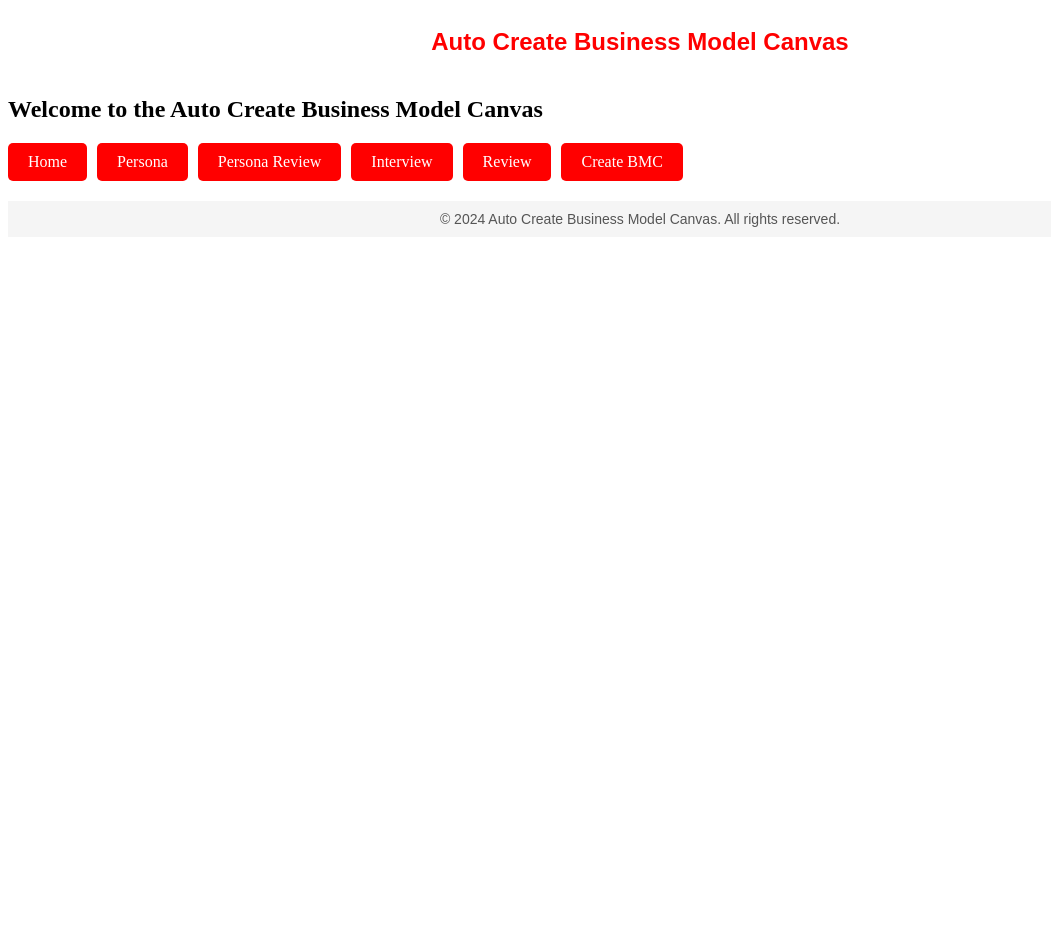
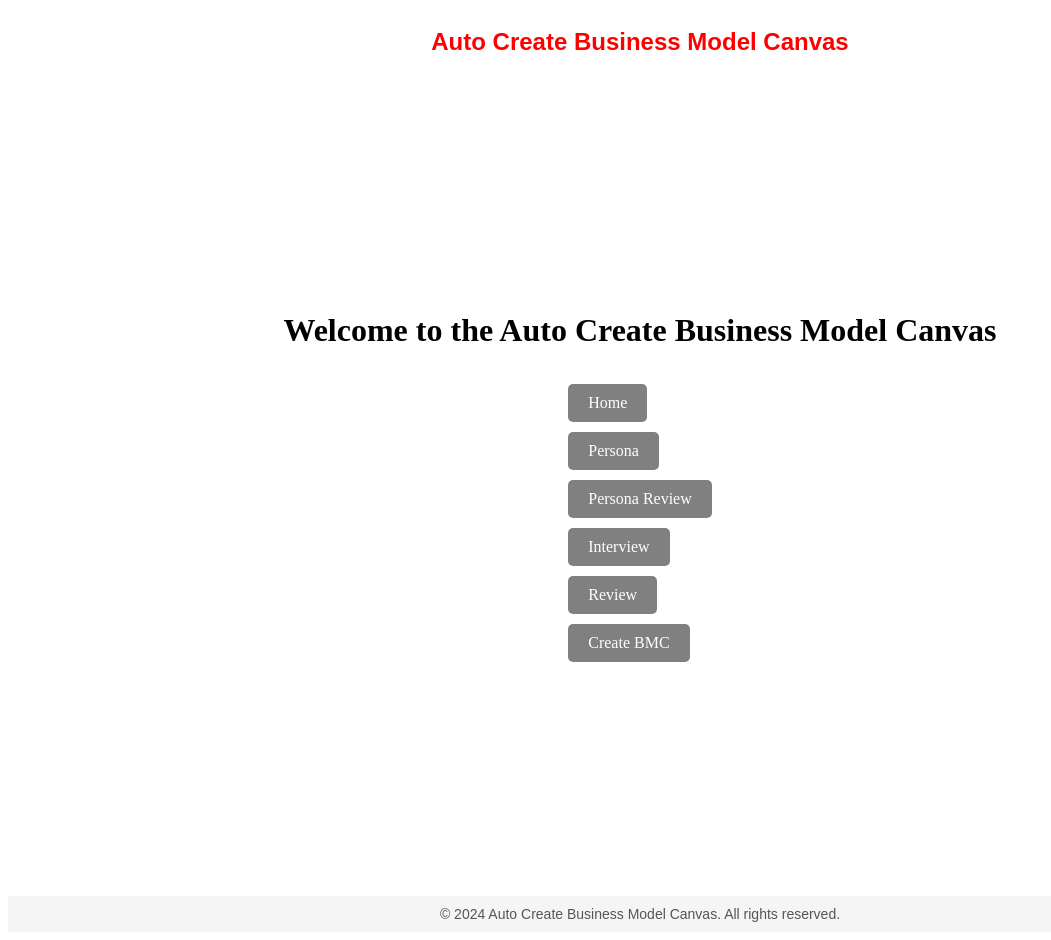
Before and after one commit to Kazuto-Ikeda/mvp-for-abmc2, a Next.js app: page / in a window 1280 px wide. Shown: the whole page, without its empty margins (0-1051 px from the left). Before the commit the page ends 800 px from the top, so only its background shows below. Built offline with nearby package versions, Linux system fonts and the light colour scheme.

Commit message:
change design top page

```diff
--- a/app/page.tsx
+++ b/app/page.tsx
@@ -9,18 +9,33 @@ export default function Home() {
     padding: "10px 20px",
     textAlign: "center",
     textDecoration: "none",
-    color: "white",
-    backgroundColor: "red",
+    color: "white", // 文字色を白
+    backgroundColor: "gray", // ボタンの背景をグレー
     borderRadius: "5px",
     transition: "background-color 0.3s",
     cursor: "pointer",
   };
 
   return (
-    <div>
-      <nav>
-        <h1>Welcome to the Auto Create Business Model Canvas</h1>
-        <div style={{ display: "flex", gap: "10px" }}>
+    <div
+      style={{
+        display: "flex",
+        justifyContent: "center", // 横方向の中央揃え
+        alignItems: "center", // 縦方向の中央揃え
+        height: "100vh", // 画面全体の高さを確保
+        flexDirection: "column", // ボタンを縦に並べる
+        gap: "15px", // 各ボタン間のスペース
+      }}
+    >
+      <h1
+        style={{
+          textAlign: "center",
+          marginBottom: "20px",
+        }}
+      >
+        Welcome to the Auto Create Business Model Canvas
+      </h1>
+      <div style={{ display: "flex", flexDirection: "column", gap: "10px" }}>
         <Link href="/home">
           <a style={buttonStyle}>Home</a>
         </Link>
@@ -40,7 +55,6 @@ export default function Home() {
           <a style={buttonStyle}>Create BMC</a>
         </Link>
       </div>
-      </nav>
     </div>
   );
 }
```
Lines whose indentation alone changed are shown as unchanged.
